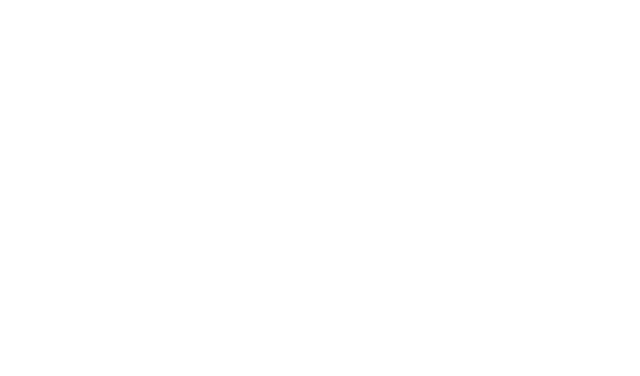
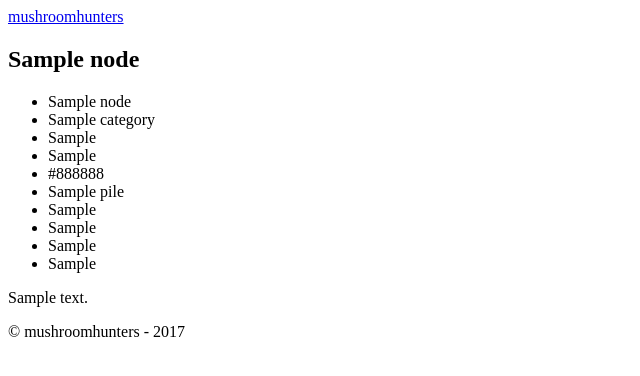
Before and after one commit to bbitir/mushroomhunters, a Django app: page /nodes/1 in a window 1280 px wide. Before the commit the part shown is empty. Shown: the top 376 px of the page, without its empty margins (0-640 px from the left). Run offline with Django 3.2, Linux system fonts and the light colour scheme; tables that the repository leaves empty hold one stand-in row (values such as "Sample post").

Commit message:
base.html and node.html

```diff
--- a/nodes/admin.py
+++ b/nodes/admin.py
@@ -1,5 +1,7 @@
 from django.contrib import admin
-from nodes.models import (Node, Comment )
+from nodes.models import (Node, Pile, Category, Comment)
 
 admin.site.register(Node)
+admin.site.register(Pile)
+admin.site.register(Category)
 admin.site.register(Comment)
--- a/nodes/models.py
+++ b/nodes/models.py
@@ -1,15 +1,39 @@
 from django.db import models
 from django.conf import settings
 from django.utils.encoding import smart_text
+
+class Pile(models.Model):
+    name = models.CharField(max_length=255)
+    def __str__(self):
+        return smart_text(self.name)
+
+class Category(models.Model):
+    name = models.CharField(max_length=255, blank=True, null=True)
+    def __str__(self):
+        return smart_text(self.name)
 
 class Node(models.Model):
     user = models.ForeignKey(settings.AUTH_USER_MODEL)
     name = models.CharField(max_length=255)
     scientific_name = models.CharField(max_length=255)
+    category = models.ForeignKey(Category, blank=False, null=True)
     coordinates = models.CharField(max_length=255)
+    surface = models.CharField(max_length=255, blank=True, null=True)
+    colour = models.CharField(max_length=255, blank=True, null=True)
+    pile = models.ForeignKey(Pile, blank=True, null=True)
+    aroma = models.CharField('tat', max_length=255, blank=True, null=True)
+    season = models.CharField(max_length=255, blank=True, null=True)
+    location = models.CharField(max_length=255, blank=True, null=True)
     description = models.TextField(max_length=500, blank=True, null=True)
+    warning = models.TextField(max_length=500, blank=True, null=True)
+    is_active = models.BooleanField(default=False)
     def __str__(self):
         return smart_text(self.name)
+
+    @models.permalink
+    def get_absolute_url(self):
+        return('node_detail', (self.id,))
+
 
 class Comment(models.Model):
     user = models.ForeignKey(settings.AUTH_USER_MODEL)
--- /dev/null
+++ b/templates/base.html
@@ -0,0 +1,35 @@
+<!DOCTYPE html>
+<html>
+
+<head>
+  <title>mushroomhunters
+  </title>
+</head>
+
+<body>
+
+  <header>
+    <a href="/">mushroomhunters</a>
+  </header>
+  {% for node in nodes %}
+
+  <h2>
+    <a href="{{ node.get_absolute_url }}">{{ node.name }}</a>
+  </h2>
+
+
+  {% endfor %}
+
+{% block content %}
+
+{% endblock %}
+
+</div>
+	<footer class="footer">
+		<p>&copy; mushroomhunters - 2017 </p>
+	</footer>
+</div>
+
+</body>
+
+</html>
--- a/templates/node.html
+++ b/templates/node.html
@@ -0,0 +1,24 @@
+{% extends "base.html" %}
+
+{% block content %}
+
+<h2>
+  {{ node.name }}
+</h2>
+<ul>
+  <li>{{ node.scientific_name }} </li>
+  <li>{{ node.category }}</li>
+  <li>{{ node.coordinates }}</li>
+  <li>{{ node.surface }}</li>
+  <li>{{ node.colour }}</li>
+  <li>{{ node.pile }}</li>
+  <li>{{ node.aroma }}</li>
+  <li>{{ node.season }}</li>
+  <li>{{ node.location }}</li>
+  <li>{{ node.warning }}</li>
+</ul>
+
+<p>
+  {{ node.description|linebreaksbr }}
+
+{% endblock %}
```
Also changed, not shown: nodes/views.py (+0 -9 lines), templates/index.html (+3 -28 lines), nodes/migrations/0003_auto_20170126_2309.py (added).
